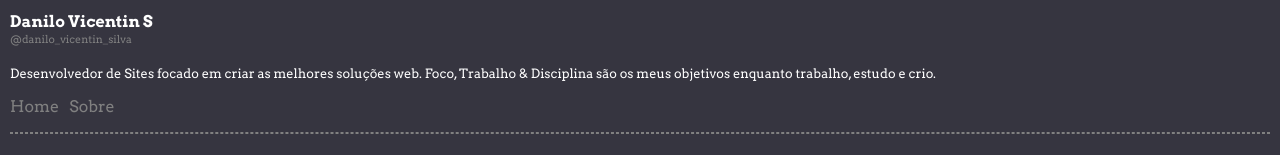
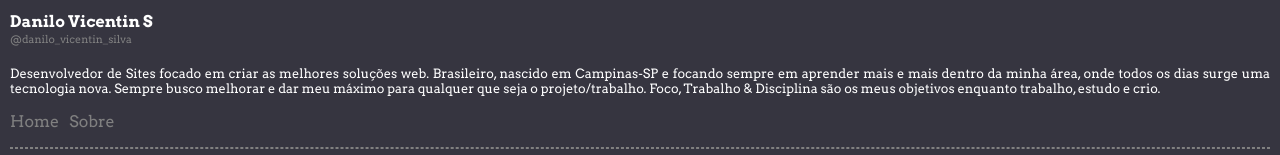
Before and after one commit to Danilo-Vicentin-Silva/portfolio-danilo-vicentin, a React (Vite) app: page /blog in a window 1280 px wide. Shown: the part 182-337 px from the top of the page. Built offline with nearby package versions, Linux system fonts and the light colour scheme.

Commit message:
Apresantation Content

```diff
--- a/src/components/Blog/BlogHeader.tsx
+++ b/src/components/Blog/BlogHeader.tsx
@@ -15,9 +15,11 @@ const BlogHeader = () => {
         </small>
       </p>
       <p>
-        Desenvolvedor de Sites focado em criar as melhores soluções web. Foco,
-        Trabalho & Disciplina são os meus objetivos enquanto trabalho, estudo e
-        crio.
+        Desenvolvedor de Sites focado em criar as melhores soluções web.
+        Brasileiro, nascido em Campinas-SP e focando sempre em aprender mais e mais dentro da minha área,
+        onde todos os dias surge uma tecnologia nova. Sempre busco melhorar e
+        dar meu máximo para qualquer que seja o projeto/trabalho. Foco, Trabalho
+        & Disciplina são os meus objetivos enquanto trabalho, estudo e crio.
       </p>
     </BlogHeaderStyled>
   )
```
